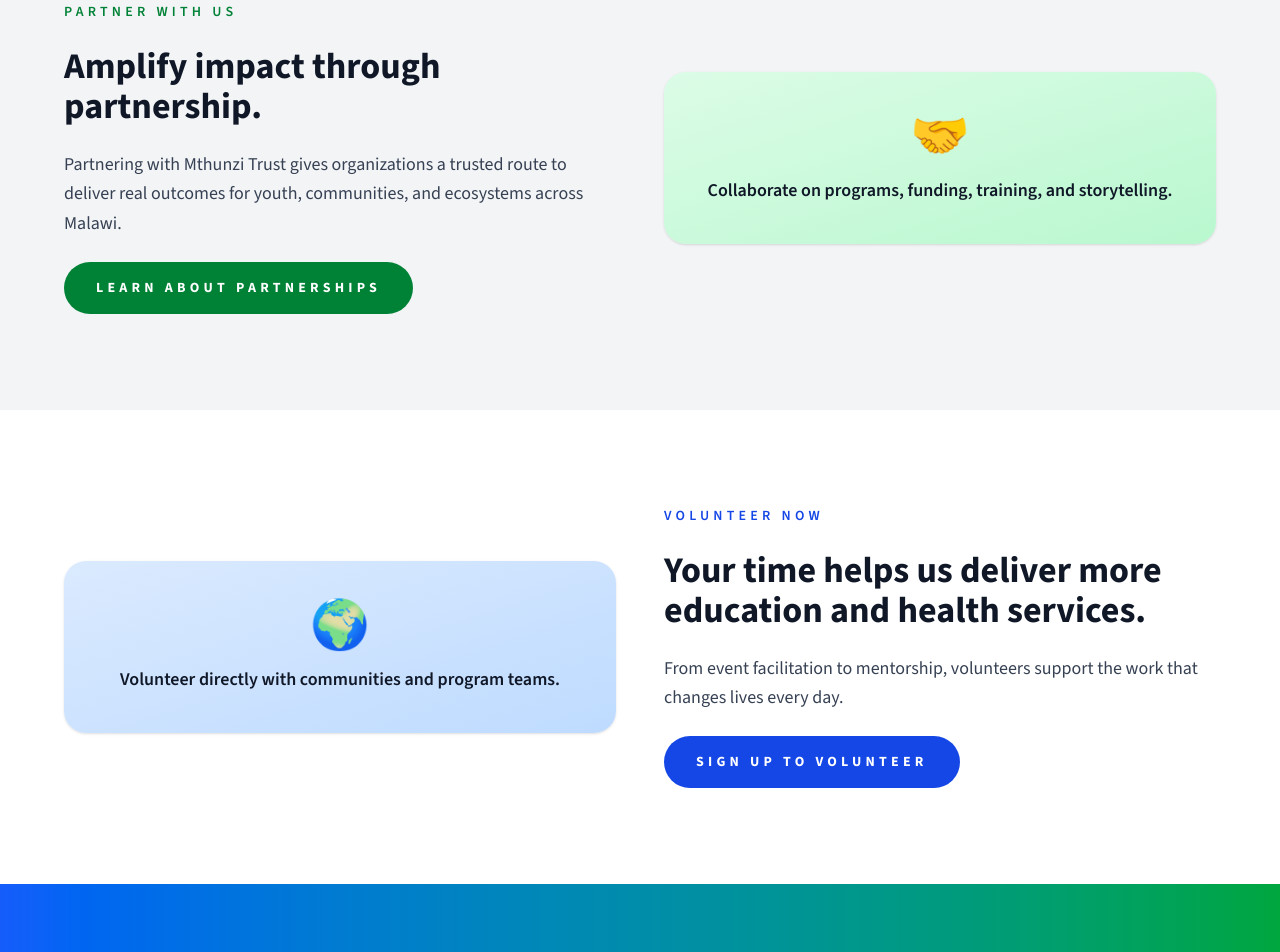
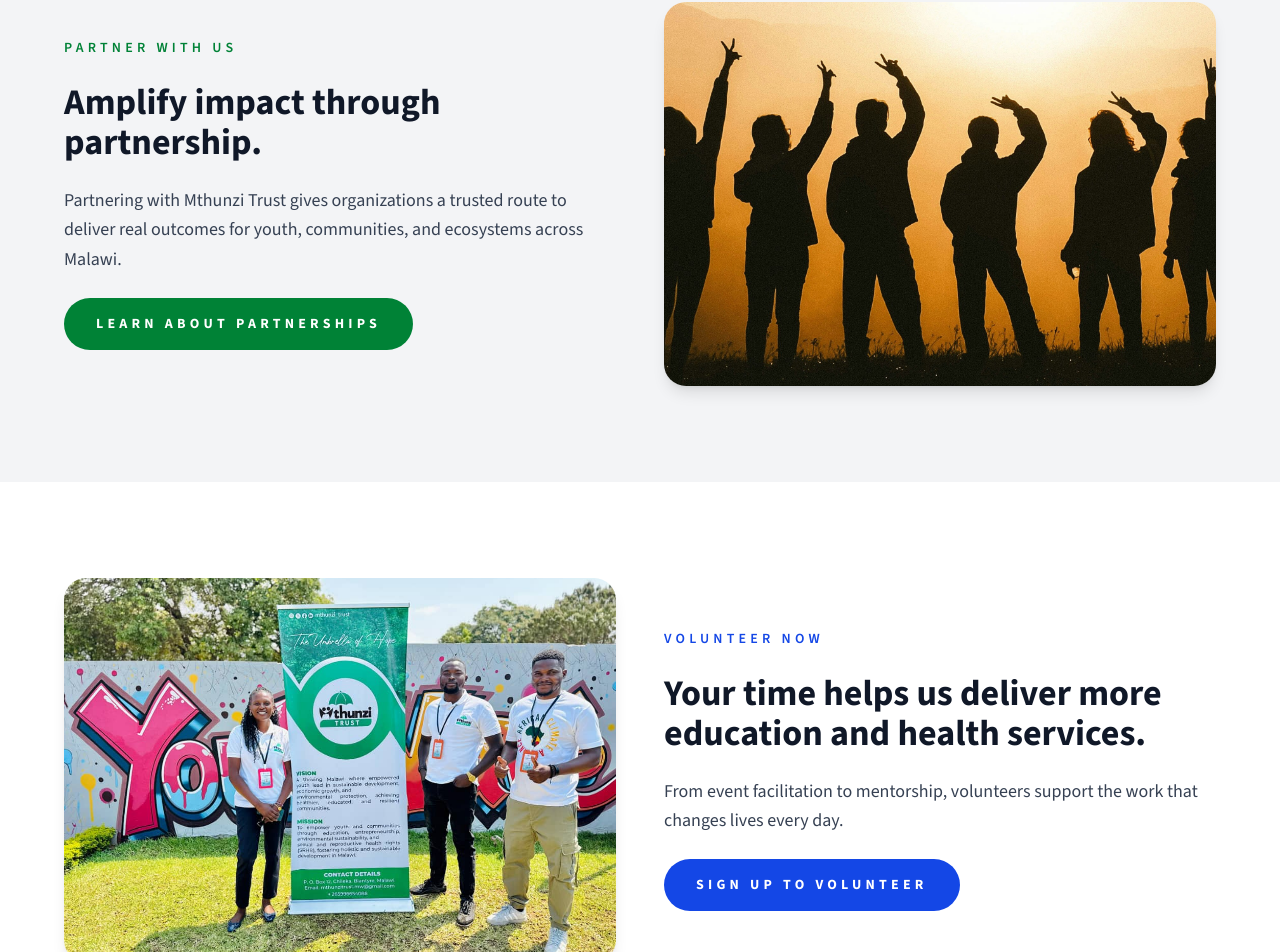
Before and after one commit to JoelChirwa/mthunzi, a Next.js app in the folder frontend/: page /get-involved in a window 1280 px wide. Shown: the part 1186-2138 px from the top of the page. Built offline with nearby package versions, Linux system fonts and the light colour scheme; no server answers.

Commit message:
Update volunteer and partner sections with images and fix contact link on Team page

```diff
--- a/frontend/src/app/get-involved/page.tsx
+++ b/frontend/src/app/get-involved/page.tsx
@@ -87,18 +87,24 @@
               Learn about partnerships
             </Link>
           </div>
-          <div className="rounded-3xl bg-linear-to-br from-green-100 to-green-200 p-10 text-center shadow-sm">
-            <div className="text-5xl font-black text-green-700">🤝</div>
-            <p className="mt-4 text-lg font-semibold text-gray-900">Collaborate on programs, funding, training, and storytelling.</p>
+          <div className="overflow-hidden rounded-3xl shadow-lg h-72 md:h-96 relative">
+            <img
+              src="/images/partner.jpg"
+              alt="Partner with Mthunzi Trust"
+              className="w-full h-full object-cover transition-transform duration-500 hover:scale-105"
+            />
           </div>
         </div>
       </section>
 
       <section className="py-16 md:py-24 px-6 md:px-12 bg-white">
         <div className="max-w-6xl mx-auto grid gap-12 lg:grid-cols-2 items-center">
-          <div className="rounded-3xl bg-linear-to-br from-blue-100 to-blue-200 p-10 text-center shadow-sm">
-            <div className="text-5xl font-black text-blue-700">🌍</div>
-            <p className="mt-4 text-lg font-semibold text-gray-900">Volunteer directly with communities and program teams.</p>
+          <div className="overflow-hidden rounded-3xl shadow-lg h-72 md:h-96 relative lg:order-first order-last">
+            <img
+              src="/images/volunteer.jpg"
+              alt="Volunteer with Mthunzi Trust"
+              className="w-full h-full object-cover transition-transform duration-500 hover:scale-105"
+            />
           </div>
           <div className="space-y-6">
             <p className="text-sm font-semibold uppercase tracking-[0.3em] text-blue-700">Volunteer now</p>
--- a/frontend/src/components/about/Team.tsx
+++ b/frontend/src/components/about/Team.tsx
@@ -107,7 +107,7 @@
 
         <div className="flex justify-center">
           <Button asChild variant="default" className="bg-green-600 hover:bg-green-700 text-white">
-            <Link href="/contact">Work with Us</Link>
+            <Link href="/volunteer">Work with Us</Link>
           </Button>
         </div>
       </div>
```
